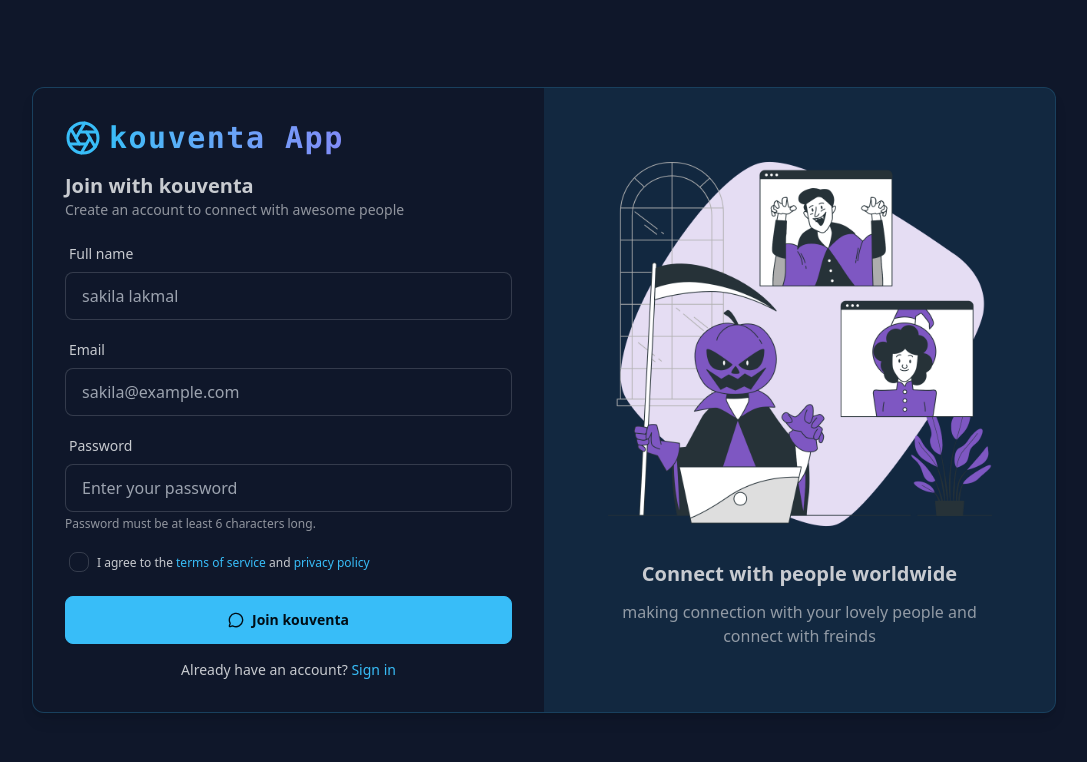
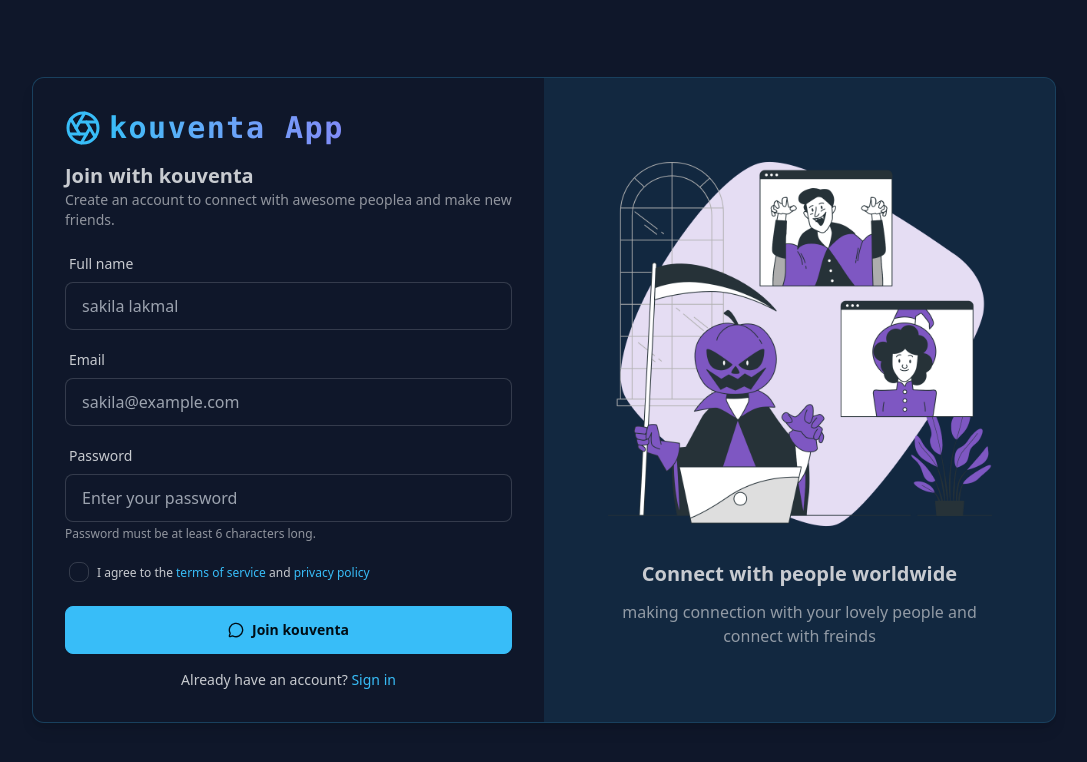
Before and after one commit to Sakilalakmal/gabber-chat-app, a React app in the folder frontend/: page /signup in a window 1280 px wide. Shown: the top 762 px of the page, without its empty margins (96-1183 px from the left). Built offline with nearby package versions, Linux system fonts and the light colour scheme; no server answers; the HTML template or start-up script is replaced by a standard one.

Commit message:
fix: correct typo in sign-up page description

```diff
--- a/frontend/src/pages/SignUpPage.jsx
+++ b/frontend/src/pages/SignUpPage.jsx
@@ -59,7 +59,7 @@ const SignUpPage = () => {
                 <div>
                   <h2 className="text-xl font-semibold">Join with kouventa</h2>
                   <p className="text-sm opacity-70">
-                    Create an account to connect with awesome people
+                    Create an account to connect with awesome peoplea and make new friends.
                   </p>
                 </div>
 
```
